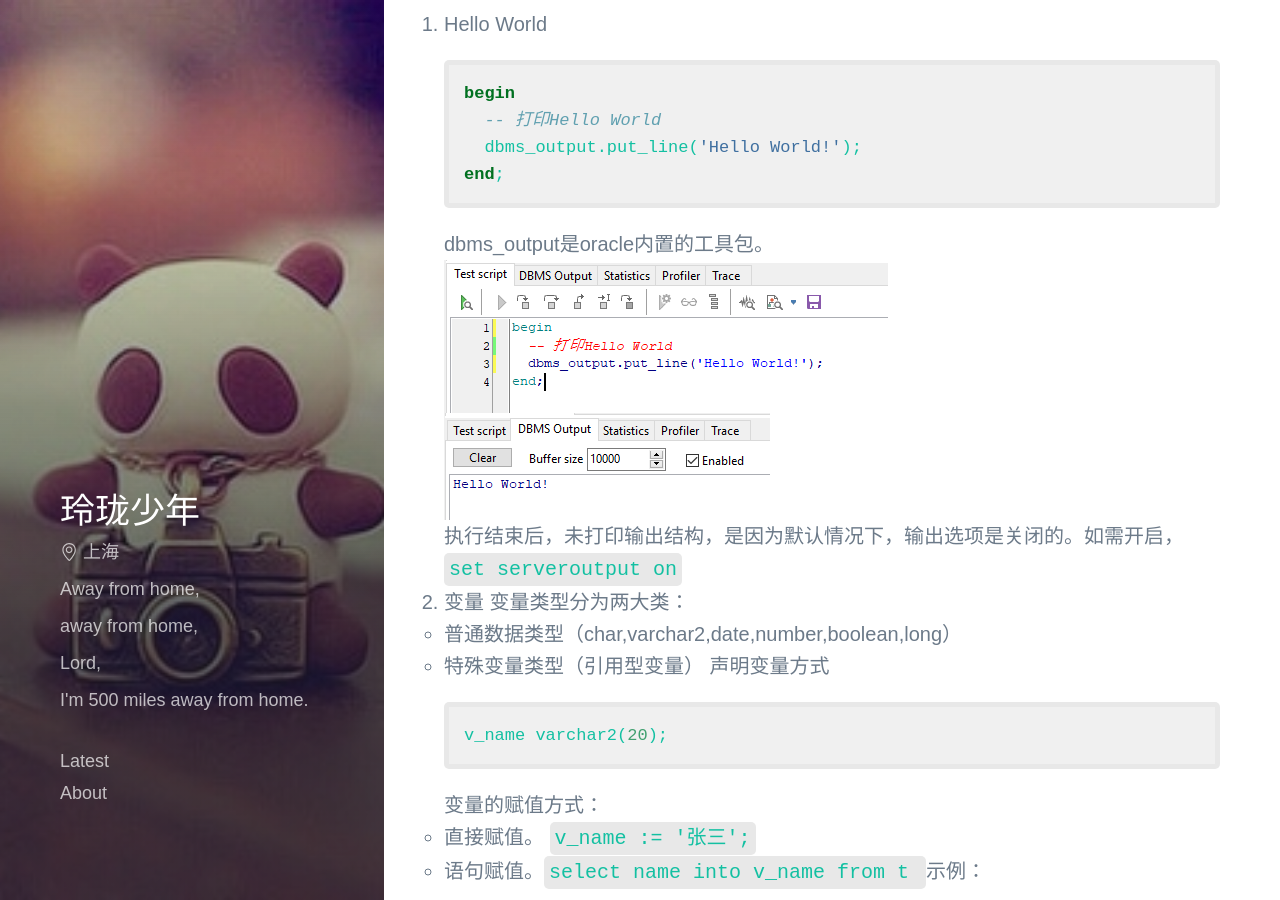
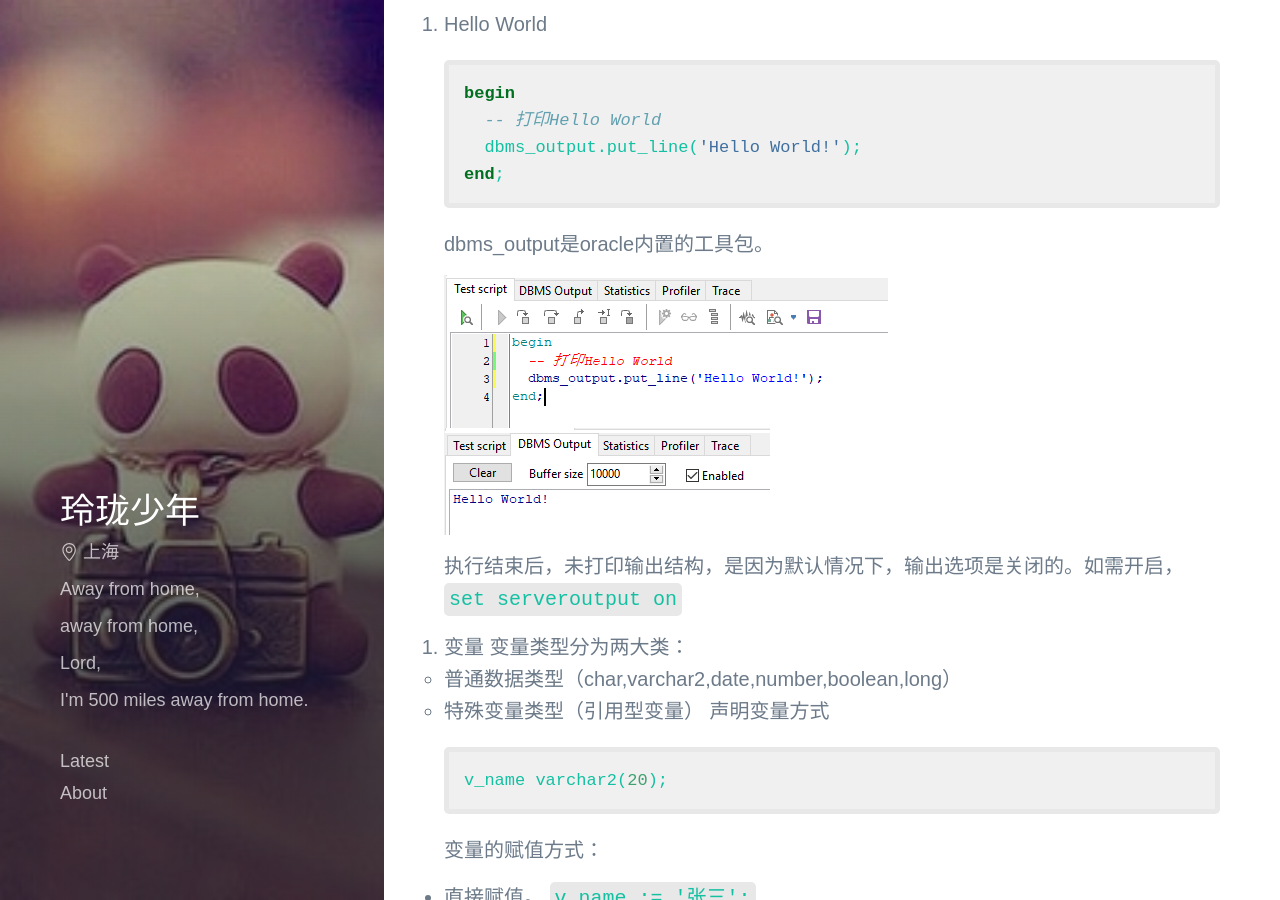
Before and after one commit to auaa/auaa.github.io, a Jekyll site: the page built from _posts/2019-07-28-plsql-bian-cheng.md, in a window 1280 px wide and 900 px high, scrolled down 797 px. Built offline with Jekyll 4.4.1, drawn with Linux system fonts in a browser that asks for light colours; some web fonts are replaced; comment, search, counter and statistics services are not loaded.

Commit message:
update: 2019-07-28 22:05:52

````diff
--- a/_data/posts.json
+++ b/_data/posts.json
@@ -39,7 +39,7 @@
   ],
   "posts": [
     {
-      "content": "## PLSQL编程\n1. 什么是PL/SQL？\n- 全称：Procedure Language/SQL\n- 是Oracle对sql语言过程化的扩展\n- SQL命令中增加了过程处理语句\n\n2. 程序结构\nPL/SQL可以分为三部分：声明部分、可执行部分、异常处理部分。\n\n通过PL/SQL Developer工具的Test Window创建程序模板，示例如下：\n\n```sql\n-- Created on 2019/7/28 by ADMINISTRATOR \ndeclare \n  -- Local variables here\n  i integer;\nbegin\n  -- Test statements here\n  \nend;\n```\n其中，declare部分是变量申明部分，如果没有变量，可以省略。\n\n3. Hello World\n```sql\nbegin\n  -- 打印Hello World\n  dbms_output.put_line('Hello World!');\nend;\n```\ndbms_output是oracle内置的工具包。\n![](https://auaa.github.io/assets/img/1564321568457.png)\n![](https://auaa.github.io/assets/img/1564321583033.png)\n执行结束后，未打印输出结构，是因为默认情况下，输出选项是关闭的。如需开启，\n`` set serveroutput on ``\n\n4. 变量\n变量类型分为两大类：\n- 普通数据类型（char,varchar2,date,number,boolean,long）\n- 特殊变量类型（引用型变量）\n声明变量方式\n```sql\nv_name varchar2(20);\n```\n变量的赋值方式：\n- 直接赋值。 `` v_name := '张三'; ``\n- 语句赋值。`` select name into v_name from t  ``\n示例：\n```sql\ndeclare\n  v_name varchar2(20) := '张三';\n  v_age  number;\n  v_addr varchar2(200);\nbegin\n  -- 打印Hello World\n  v_age := 18;\n  select '上海 二联家园' into v_addr from dual;\n  -- 打印（省略）\nend;\n```\n\n5. 流程控制",
+      "content": "## PLSQL编程\n1. 什么是PL/SQL？\n- 全称：Procedure Language/SQL\n- 是Oracle对sql语言过程化的扩展\n- SQL命令中增加了过程处理语句\n\n2. 程序结构\nPL/SQL可以分为三部分：声明部分、可执行部分、异常处理部分。\n\n通过PL/SQL Developer工具的Test Window创建程序模板，示例如下：\n\n```sql\n-- Created on 2019/7/28 by ADMINISTRATOR \ndeclare \n  -- Local variables here\n  i integer;\nbegin\n  -- Test statements here\n  \nend;\n```\n\n其中，declare部分是变量申明部分，如果没有变量，可以省略。\n\n3. Hello World\n```sql\nbegin\n  -- 打印Hello World\n  dbms_output.put_line('Hello World!');\nend;\n```\n\ndbms_output是oracle内置的工具包。\n\n![](https://auaa.github.io/assets/img/1564321568457.png)\n![](https://auaa.github.io/assets/img/1564321583033.png)\n\n执行结束后，未打印输出结构，是因为默认情况下，输出选项是关闭的。如需开启，\n`` set serveroutput on ``\n\n4. 变量\n变量类型分为两大类：\n- 普通数据类型（char,varchar2,date,number,boolean,long）\n- 特殊变量类型（引用型变量）\n声明变量方式\n\n```sql\nv_name varchar2(20);\n```\n\n变量的赋值方式：\n- 直接赋值。 `` v_name := '张三'; ``\n- 语句赋值。`` select name into v_name from t  ``\n示例：\n\n```sql\ndeclare\n  v_name varchar2(20) := '张三';\n  v_age  number;\n  v_addr varchar2(200);\nbegin\n  -- 打印Hello World\n  v_age := 18;\n  select '上海 二联家园' into v_addr from dual;\n  -- 打印（省略）\nend;\n```\n\n5. 流程控制",
       "data": {
         "layout": "post",
         "title": "PLSQL编程",
````
Also changed, not shown: _posts/2019-07-28-plsql-bian-cheng.md (+7 -0 lines).
